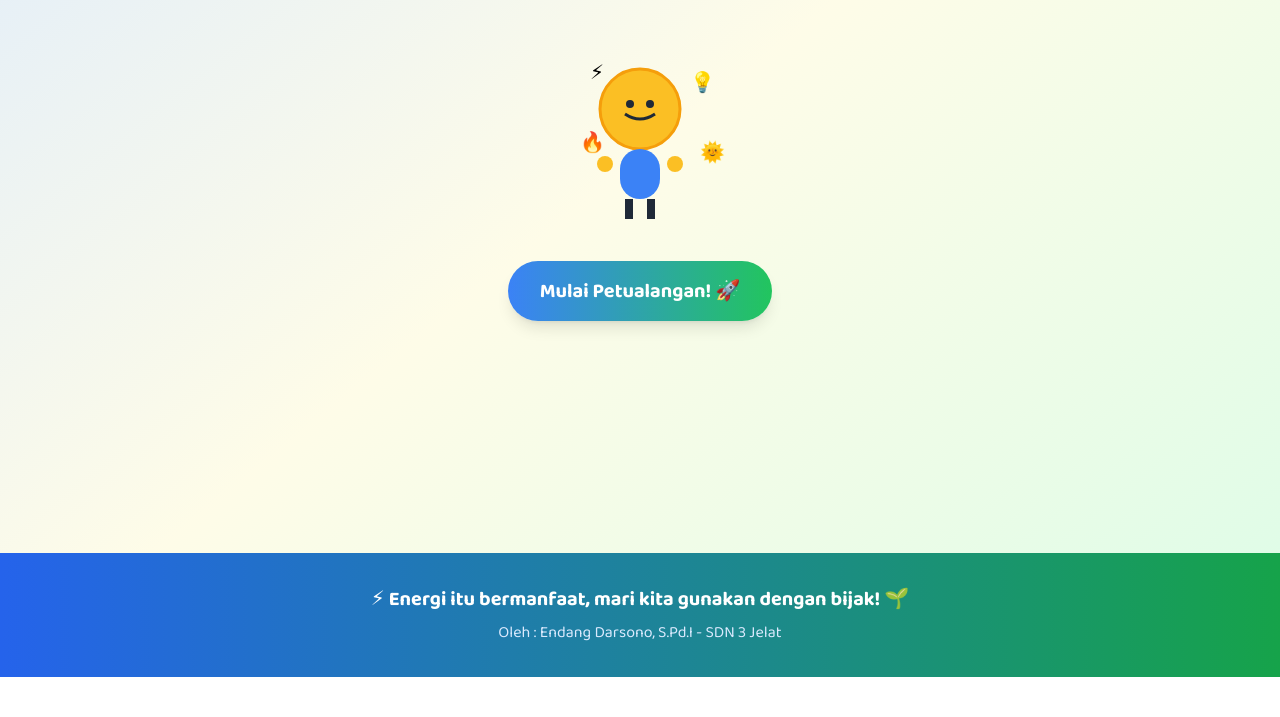
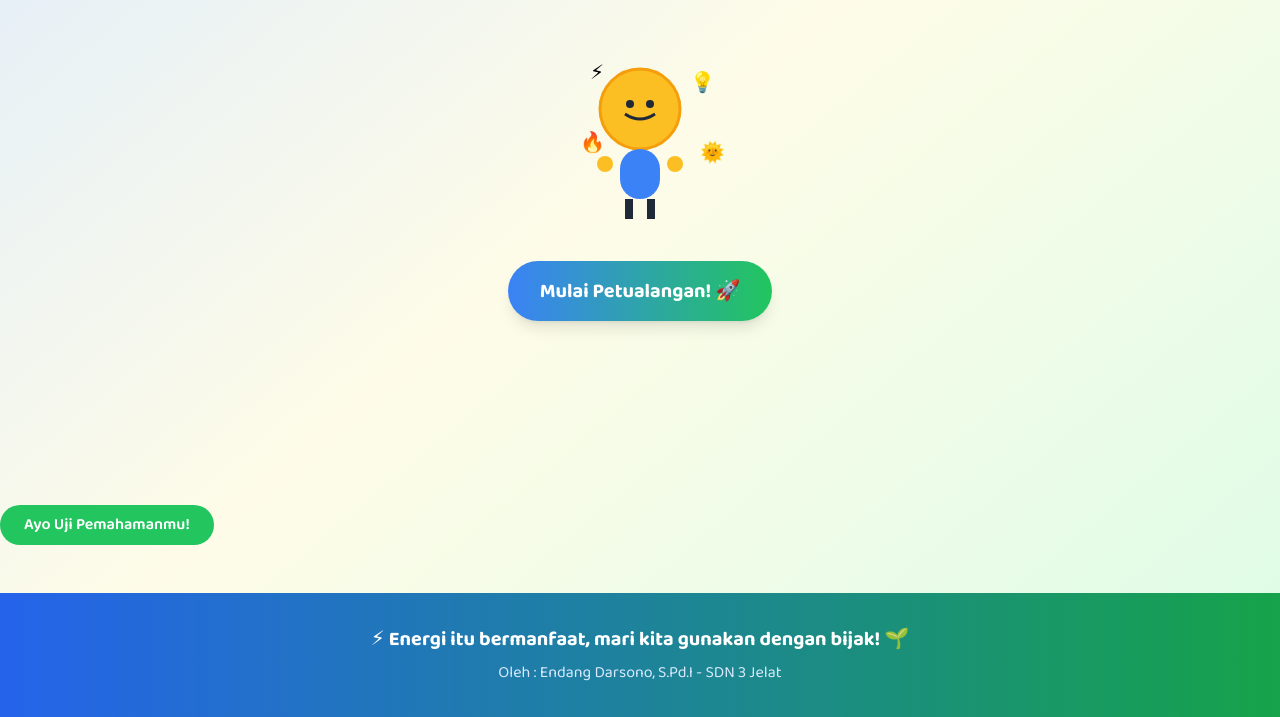
Before and after one commit to endangdarsono/energi-tije, a plain HTML site: page index.html in a window 1280 px wide. Shown: the part 359-1076 px from the top of the page. Before the commit the page ends 1036 px from the top, so only its background shows below. Drawn offline with nearby package versions, Linux system fonts and the light colour scheme.

Commit message:
Update index.html

```diff
--- a/index.html
+++ b/index.html
@@ -173,7 +173,7 @@
                 </div>
             </div>
         </div>
-    </section>
+    </section><button onclick="showSection('quiz')" class="nav-btn bg-green-500 hover:bg-green-600 text-white px-6 py-2 rounded-full font-semibold transition-all duration-300">Ayo Uji Pemahamanmu!</button>
 
     <!-- Quiz Section -->
     <section id="quiz" class="section hidden py-12">
```
